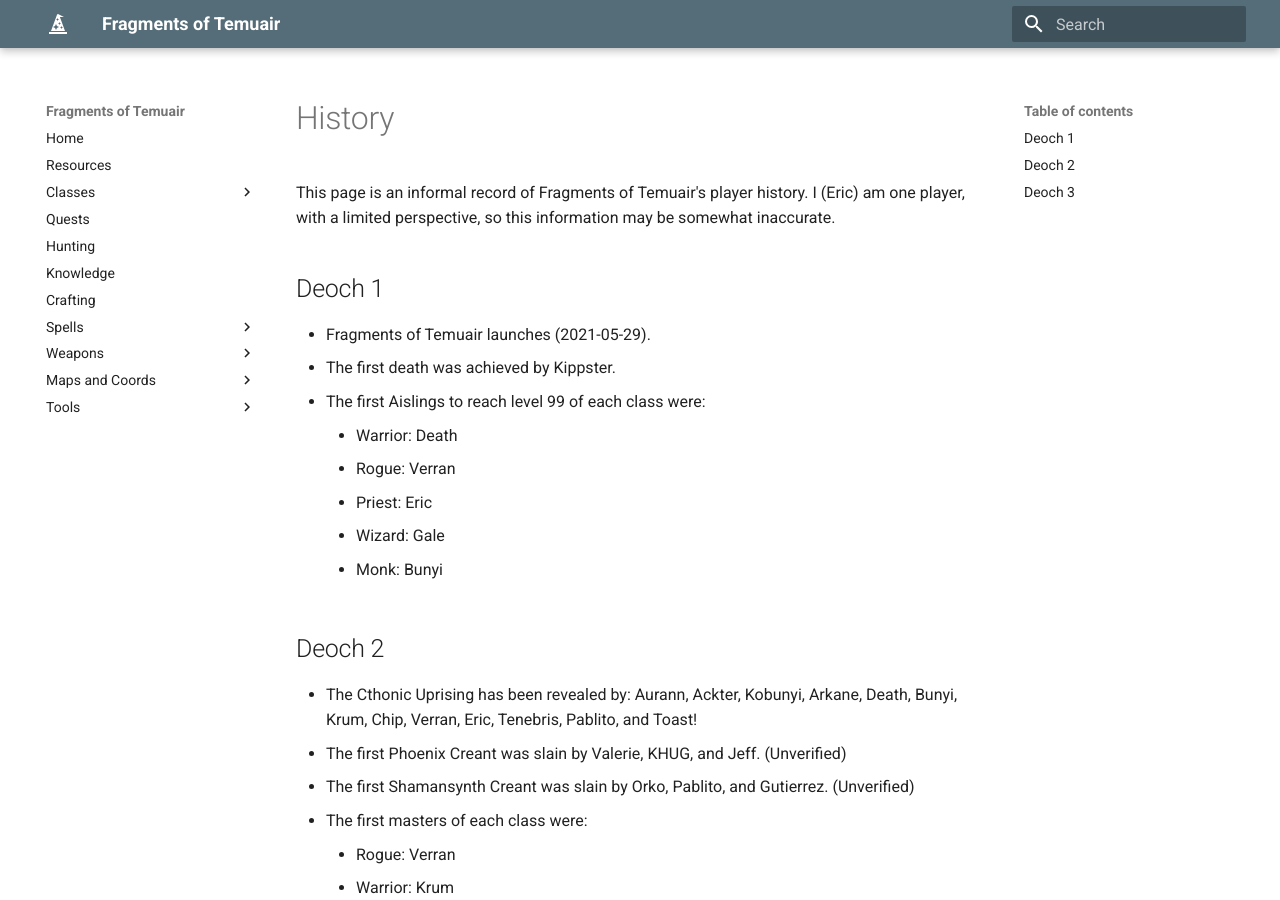
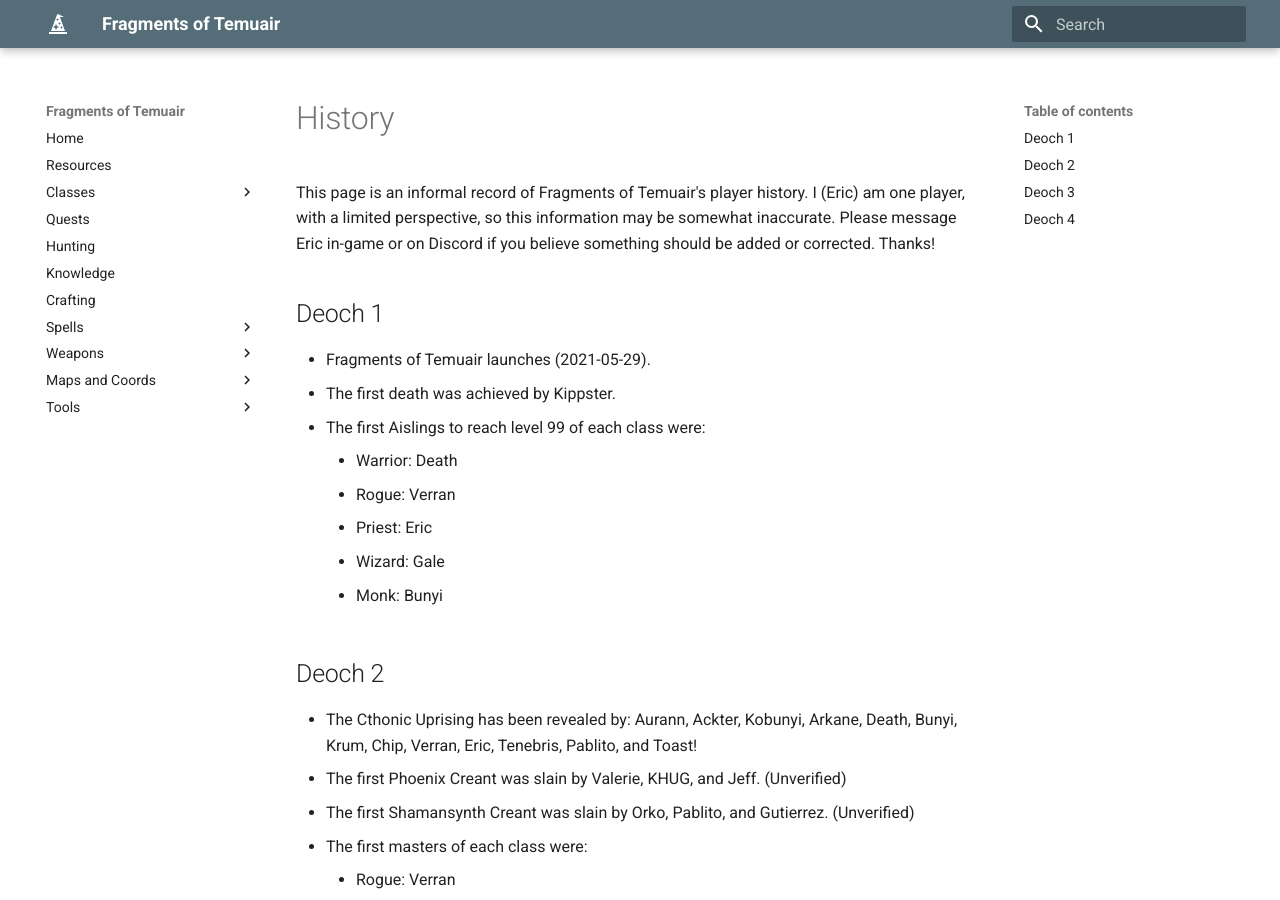
Before and after one commit to temuair/fot, an MkDocs documentation site: the page built from docs/history.md, in a window 1280 px wide and 900 px high. Built offline with MkDocs 1.6.1 and Material for MkDocs 9.7.7, drawn with Linux system fonts in a browser that asks for light colours; some of the changed text lies outside the part shown.

Commit message:
Adding Deoch 4 Law history.

```diff
--- a/docs/history.md
+++ b/docs/history.md
@@ -1,6 +1,6 @@
 # History
 
-This page is an informal record of Fragments of Temuair's player history. I (Eric) am one player, with a limited perspective, so this information may be somewhat inaccurate.
+This page is an informal record of Fragments of Temuair's player history. I (Eric) am one player, with a limited perspective, so this information may be somewhat inaccurate. Please message Eric in-game or on Discord if you believe something should be added or corrected. Thanks!
 
 ## Deoch 1
 
@@ -45,3 +45,8 @@
 
 - The first Medusa Creant was slain by either Kobunyi's and ShadowKami's group, or Pablito's group.
 - The first Taurent Creant was slain by Requiem (unverified).
+
+## Deoch 4
+
+- The following characters witnessed Law's demise: Rager, Link, Drakeness, Cloud, Gutierrez, Archie, Verran, Pablito, BowJobs, Kobunyi, Eric, Bunyi, Hank, Citti, Ramhu, and Skyfire.
+- Pablito dealt the final blow to Law and release Temuair from The Rift.
```
